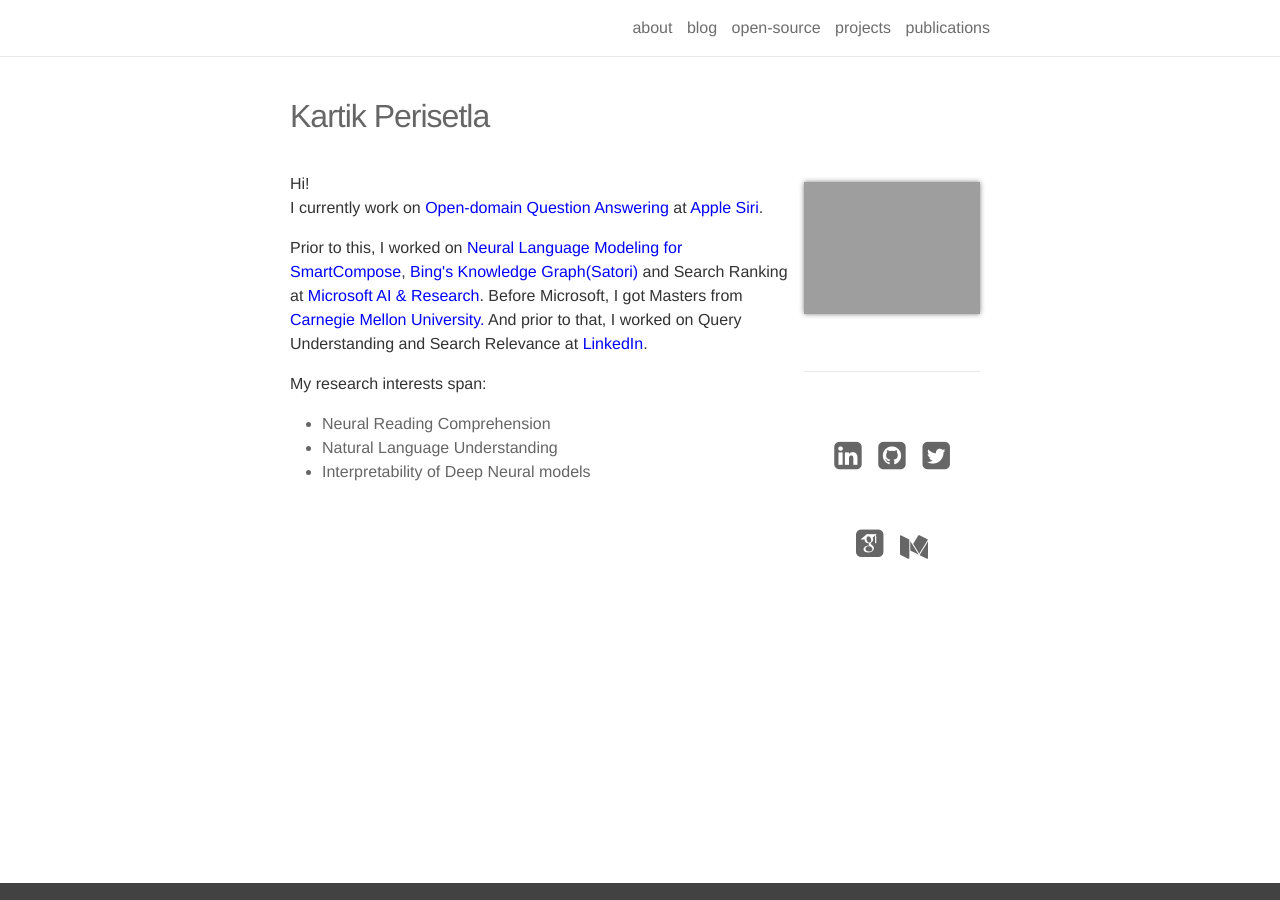
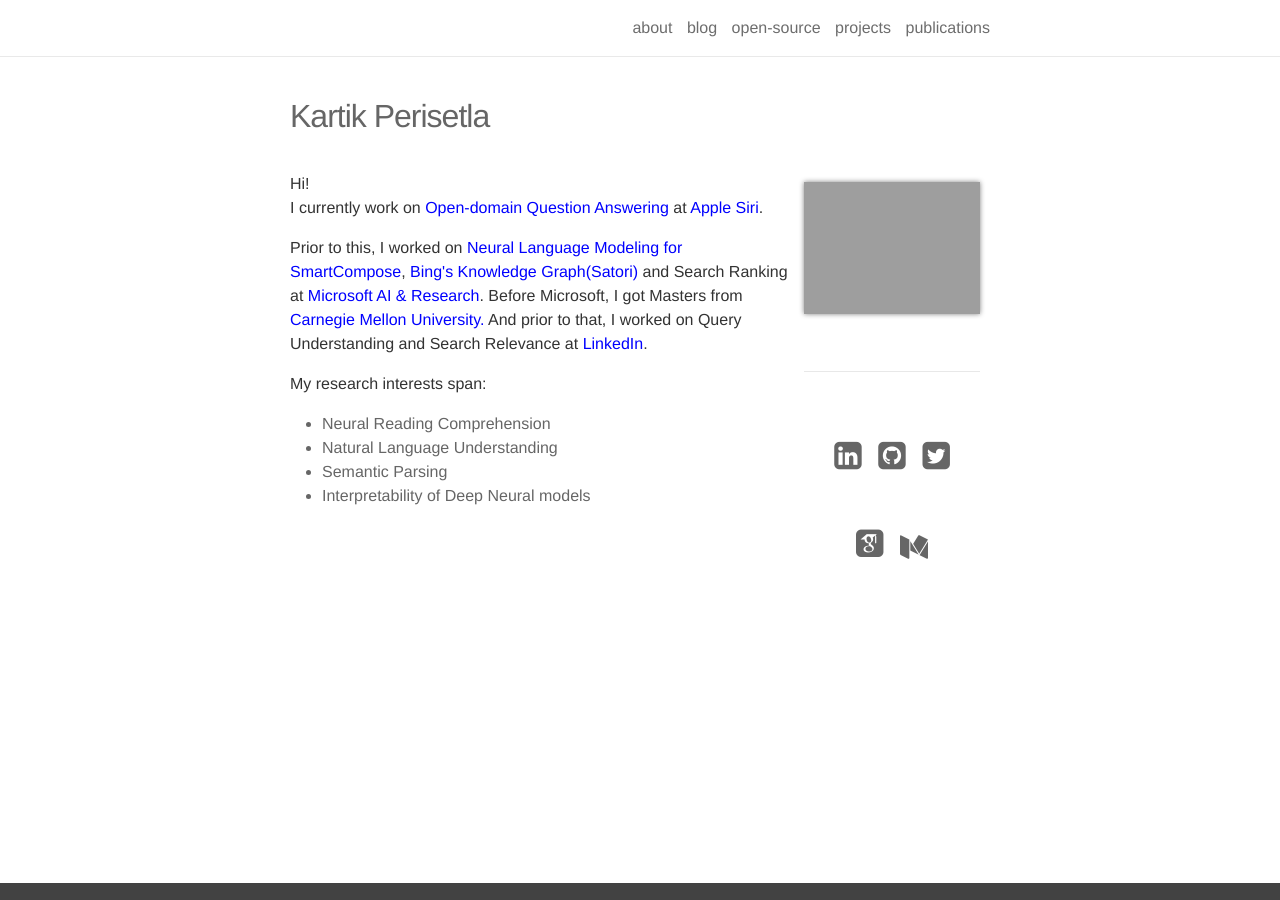
Before and after one commit to kartikperisetla/kartikperisetla.github.io, a Jekyll site: the page built from _pages/about.md, in a window 1280 px wide. Built offline with Jekyll 4.4.1, drawn with Linux system fonts in a browser that asks for light colours; nearby versions of some CDN libraries; some web fonts are replaced.

Commit message:
nit change

```diff
--- a/_pages/about.md
+++ b/_pages/about.md
@@ -20,6 +20,7 @@
 <ul>
 <li>Neural Reading Comprehension</li>
 <li>Natural Language Understanding</li>
+<li>Semantic Parsing</li>
 <li>Interpretability of Deep Neural models</li>
 </ul>
 </p>
```
